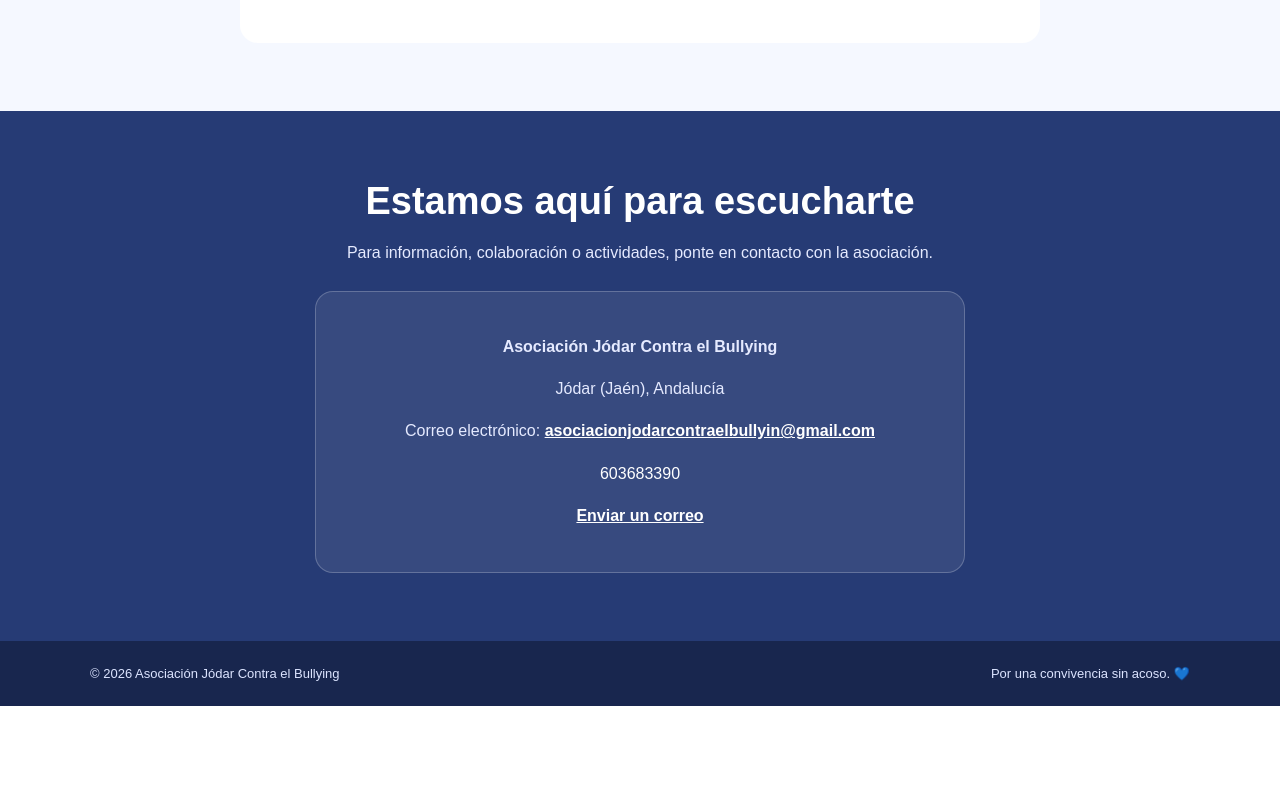
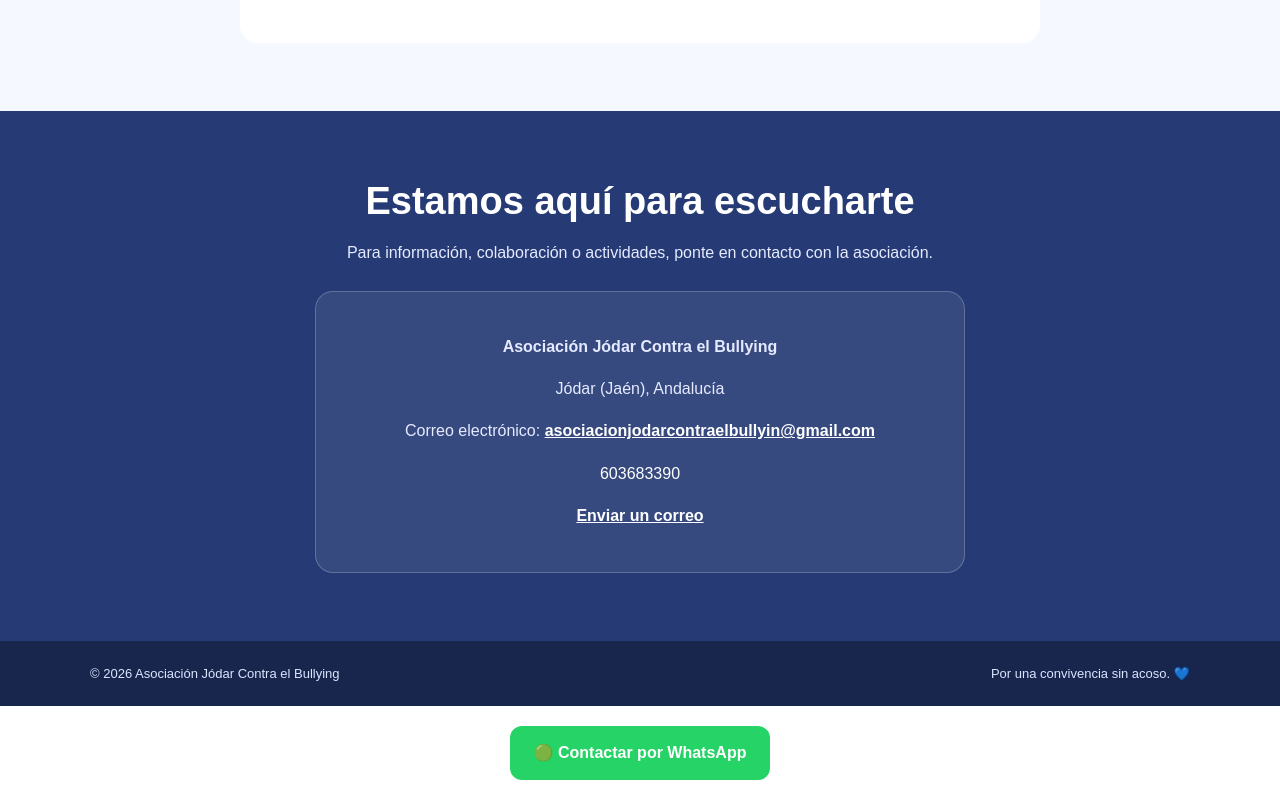
Before and after one commit to asociacionjodarcontraelbullyin-cell/asociacion-jodar-contra-el-bullying, a plain HTML site: page index.html in a window 1280 px wide. Shown: the part 4500-5300 px from the top of the page. Before the commit the page ends 5206 px from the top, so only its background shows below. Drawn offline with Linux system fonts and the light colour scheme; grey boxes are pictures that could not be loaded.

Commit message:
Add WhatsApp contact link to footer
Added a WhatsApp contact link with styling.

```diff
--- a/index.html
+++ b/index.html
@@ -142,6 +142,13 @@ Cargando...
   </section>
 </main>
 <footer><div class="wrap foot"><span>© <span id="year"></span> Asociación Jódar Contra el Bullying</span><span>Por una convivencia sin acoso. 💙</span></div></footer>
-<script>document.getElementById('year').textContent=new Date().getFullYear();</script>
+<script>document.getElementById('year').textContent=new Date().getFullYear();</script><p style="text-align:center; margin:20px 0;">
+  <a href="https://wa.me/34603683390?text=Hola%2C%20me%20gustar%C3%ADa%20recibir%20informaci%C3%B3n%20sobre%20la%20Asociaci%C3%B3n%20J%C3%B3dar%20Contra%20el%20Bullying."
+     target="_blank"
+     style="display:inline-block; background:#25D366; color:white; padding:14px 24px; border-radius:12px; text-decoration:none; font-weight:bold; font-size:16px;">
+    🟢 Contactar por WhatsApp
+  </a>
+</p>
+
 </body>
 </html>
```
